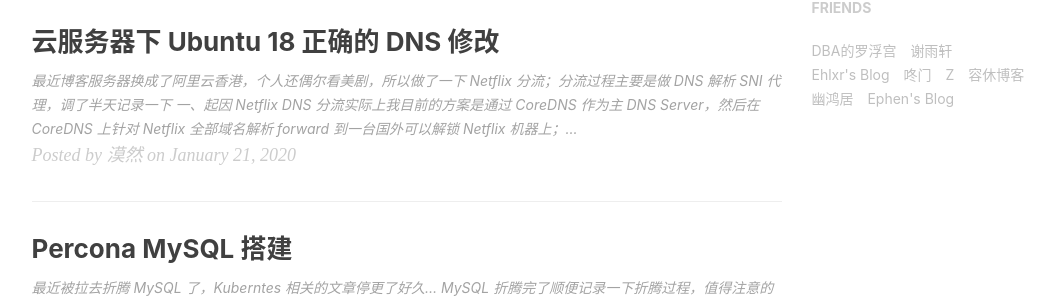
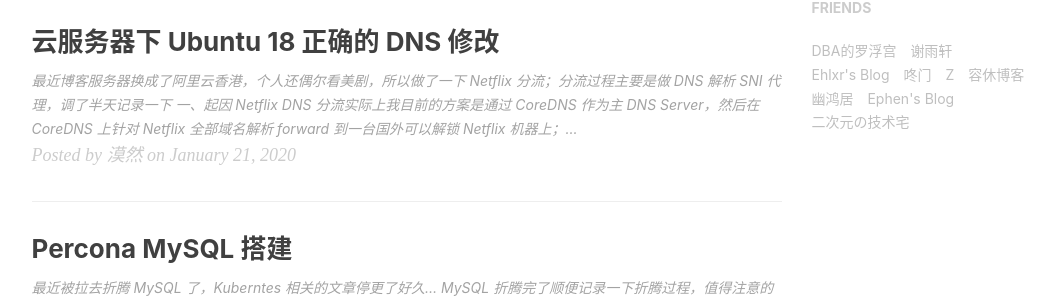
Before and after one commit to mritd/mritd.me, a Jekyll site: the page built from index.html, in a window 1280 px wide and 900 px high, scrolled down 916 px. Shown: the part 147-450 px from the top of the window, without its empty margins (136-1198 px from the left). Built offline with Jekyll 4.4.1, drawn with Linux system fonts in a browser that asks for light colours; the list of posts is cut into pages by our own code; comment, search, counter and statistics services are not loaded.

Commit message:
feat(link): add friend
add friend

Signed-off-by: mritd <mritd@linux.com>

```diff
--- a/_config.yml
+++ b/_config.yml
@@ -118,5 +118,8 @@ friends: [
     },{
         title: "Ephen's Blog",
         href: "http://ephen.me"
+    },{
+        title: "二次元の技术宅",
+        href: "https://www.maoxuner.cn"
     }
 ]
```
